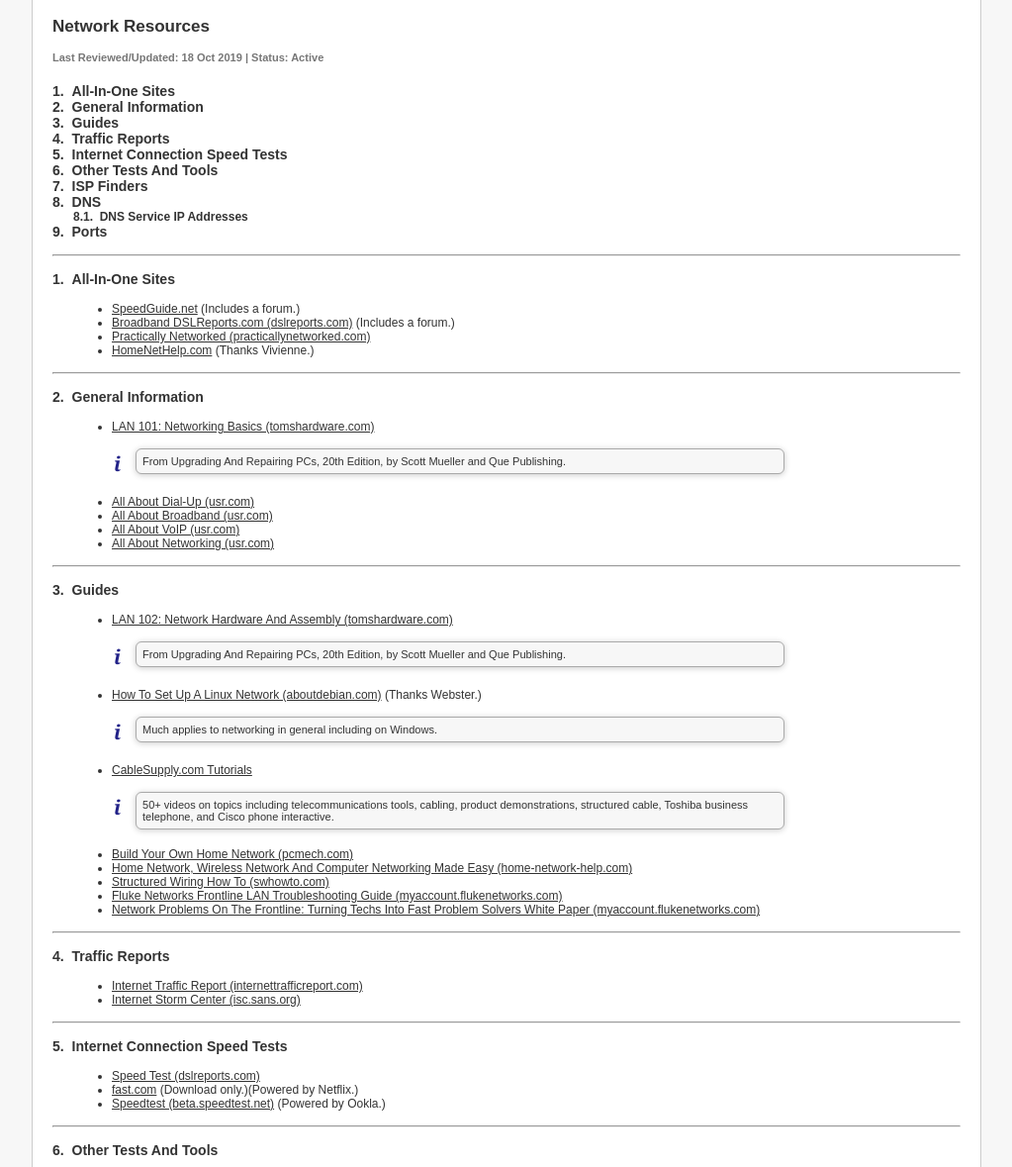
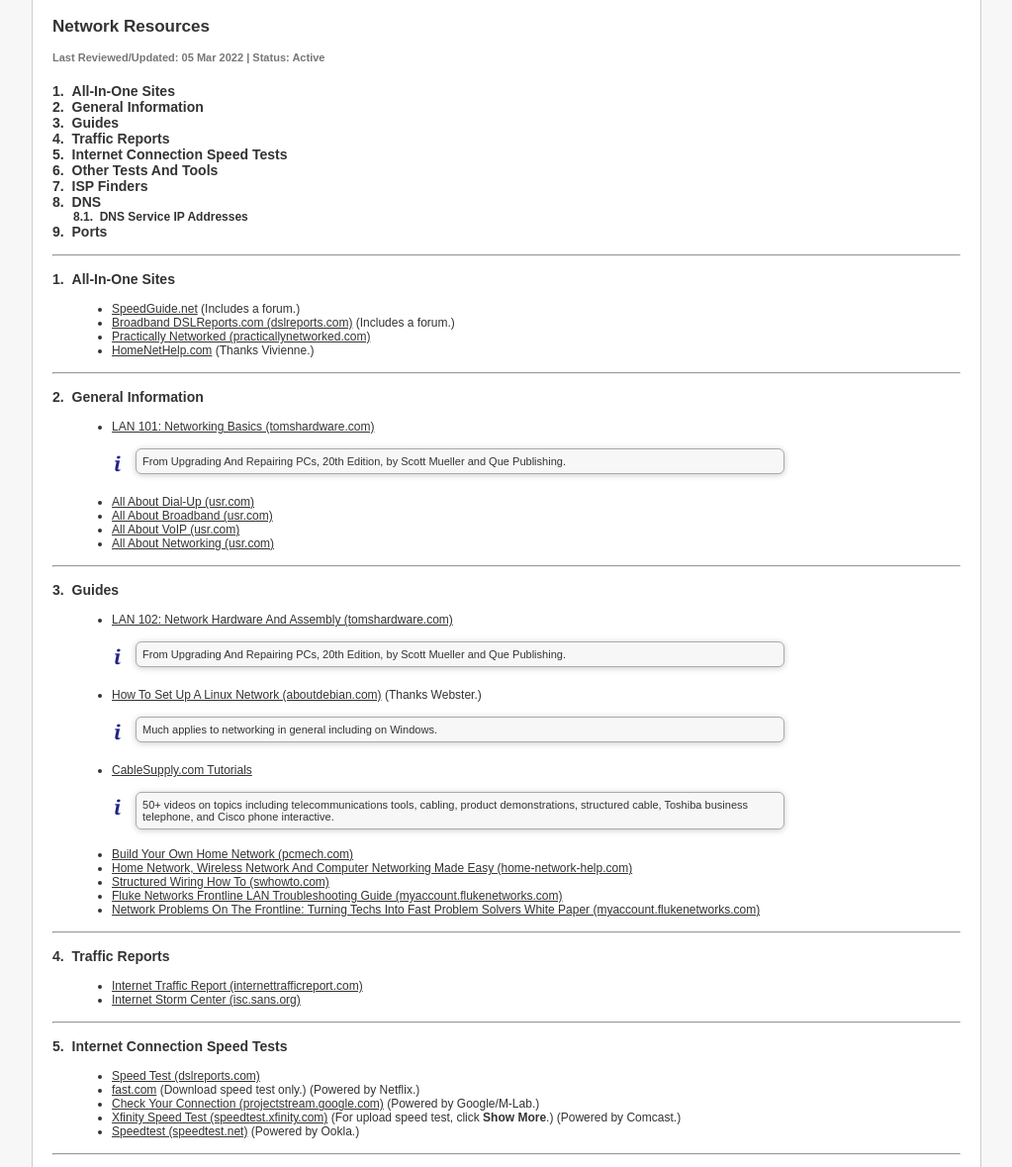
Before and after one commit to learnwebcoding/char, a plain HTML site: page resources/network_resources.html in a window 1280 px wide. Shown: the part 102-1281 px from the top of the page at 99% size, without its empty margins (128-1151 px from the left). Drawn offline with Linux system fonts and the light colour scheme.

Commit message:
Update speed tests in network_resourses.html

```diff
--- a/resources/network_resources.html
+++ b/resources/network_resources.html
@@ -21,7 +21,7 @@
 
 <h1>Network Resources</h1>
 
-<p class="lastUpdated">Last Reviewed/Updated: 18 Oct 2019 | Status: Active</p>
+<p class="lastUpdated">Last Reviewed/Updated: 05 Mar 2022 | Status: Active</p>
 
 <ol class="toc">
 	<li><span class="tocSectionTitle">1.&nbsp;&nbsp;<a href="#toc1" class="linkToc">All-In-One Sites</a></span></li>
@@ -134,8 +134,10 @@
 
 	<ul>
 		<li><a href="http://www.dslreports.com/stest/" class="linkListItem">Speed Test (dslreports.com)</a></li>
-		<li><a href="https://fast.com/" class="linkListItem">fast.com</a> (Download only.)(Powered by Netflix.)</li>
-		<li><a href="http://beta.speedtest.net/" class="linkListItem">Speedtest (beta.speedtest.net)</a> (Powered by Ookla.)</li>
+		<li><a href="https://fast.com/" class="linkListItem">fast.com</a> (Download speed test only.) (Powered by Netflix.)</li>
+		<li><a href="https://projectstream.google.com/speedtest/" class="linkListItem">Check Your Connection (projectstream.google.com)</a> (Powered by Google/M-Lab.)</li>
+		<li><a href="https://speedtest.xfinity.com/results" class="linkListItem">Xfinity Speed Test (speedtest.xfinity.com)</a> (For upload speed test, click <span class="userInput">Show More</span>.) (Powered by Comcast.)</li>
+		<li><a href="https://www.speedtest.net/" class="linkListItem">Speedtest (speedtest.net)</a> (Powered by Ookla.)</li>
 	</ul>
 
 </div>
```
Also changed, not shown: whats_new.html (+2 -2 lines).
